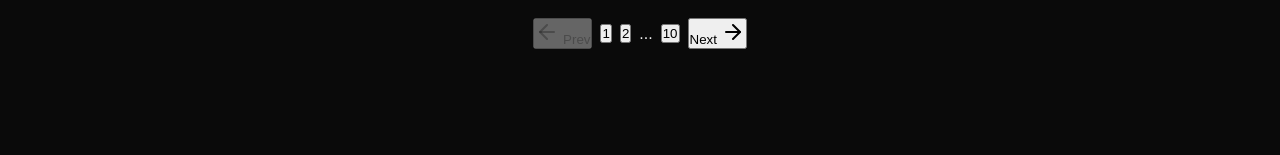
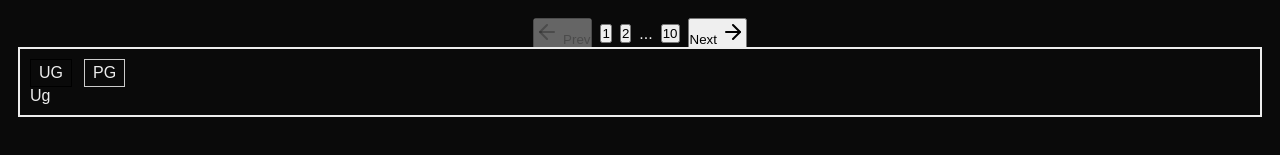
Before and after one commit to Clement127001/frontend-prep, a Next.js app: page / in a window 1280 px wide. Shown: the part 1236-1391 px from the top of the page. Before the commit the page ends 1305 px from the top, so only its background shows below. Built offline with nearby package versions, Linux system fonts and the light colour scheme.

Commit message:
add tabs component

```diff
--- a/src/components/StudentListComponent.tsx
+++ b/src/components/StudentListComponent.tsx
@@ -8,6 +8,7 @@ import { StudentListSearchQueryType } from "@/types/studentList";
 import HomeModule from "@/styles/Home.module.css";
 import Pagination from "@/components/Pagination";
 import useToast from "@/hooks/useToast";
+import StudentTabsContiner from "@/components/studentTab/StudentTabsContainer";
 
 //TODO: remove the dummy value
 const TOTOAL_PAGE = 10;
@@ -74,6 +75,8 @@ const StudentListComponent = () => {
           totalPages={TOTOAL_PAGE}
           handleChangePageNumber={handleChangePageNumber}
         />
+
+        <StudentTabsContiner />
       </div>
 
       {createModalOpened && (
--- a/src/components/StudentListContainer.tsx
+++ b/src/components/StudentListContainer.tsx
@@ -24,22 +24,23 @@ const StudentListContainer = memo(
   }: {
     studentListSearchQuery: StudentListSearchQueryType;
   }) => {
+    //FIXME: dummy fetch only for name sake
     //actual data fetching, with having the query
     // const [isLoading, setIsLoading] = useState<boolean>(false);
     // const [error, setError] = useState<string | null>(null);
-    const { searchText, refetchStudentList, pageNumber } =
-      studentListSearchQuery;
     // const [studentList, setStudentList] = useState<StudentType[] | null>(
     //   studentData
     // );
+
+    const { searchText, refetchStudentList, pageNumber } =
+      studentListSearchQuery;
+
     const [editId, setEditId] = useState<string | null>(null);
     const [deleteId, setDeleteId] = useState<string | null>(null);
     const [editModalOpened, setEditModalOpened] = useState<boolean>(false);
     const [deleteModalOpened, setDeleteModalOpened] = useState<boolean>(false);
 
     const debouncedSearchText = useDebounce(searchText, 300);
-
-    console.log("refetching");
 
     const handleEdit = useCallback((studentId: string) => {
       setEditId(studentId);
@@ -61,6 +62,7 @@ const StudentListContainer = memo(
       setDeleteId(null);
     };
 
+    //FIXME: dummy fetch only for name sake
     // const fetchUserList = async () => {
     //   try {
     //     setIsLoading(true);
@@ -114,6 +116,7 @@ const StudentListContainer = memo(
       }
     };
 
+    //FIXME: dummy fetch only for name sake
     //for intial fetching
     // useEffect(() => {
     //   fetchUserList();
--- /dev/null
+++ b/src/components/studentTab/StudentTab.tsx
@@ -0,0 +1,13 @@
+import { CourseTypeEnum } from "@/types/studentList";
+
+const StudentTab = ({ activeTab }: { activeTab: CourseTypeEnum }) => {
+  switch (activeTab) {
+    case CourseTypeEnum.UG:
+      return <p>Ug</p>;
+
+    case CourseTypeEnum.PG:
+      return <p>PG</p>;
+  }
+};
+
+export default StudentTab;
--- /dev/null
+++ b/src/components/studentTab/StudentTabsContainer.tsx
@@ -0,0 +1,39 @@
+import { CourseTypeEnum } from "@/types/studentList";
+import { useQueryState } from "@/hooks/useQueryState";
+import StudentTab from "@/components/studentTab/StudentTab";
+import Styles from "@/styles/StudentTabs.module.css";
+
+const StudentTabsContiner = () => {
+  const [activeTab, setActiveTab] = useQueryState<CourseTypeEnum>(
+    "activeStudentTab",
+    CourseTypeEnum.UG
+  );
+
+  const tabList = Object.keys(CourseTypeEnum);
+
+  if (!activeTab) return <></>;
+
+  return (
+    <div className={Styles.studentTabContianer}>
+      <ul className={Styles.tabsContainer}>
+        {tabList.map((tab) => {
+          const isActive = activeTab === tab;
+          return (
+            <li
+              className={`${Styles.tab} ${isActive && Styles.activeTab}`}
+              onClick={() => {
+                setActiveTab(tab as CourseTypeEnum);
+              }}
+            >
+              {tab}
+            </li>
+          );
+        })}
+      </ul>
+
+      <StudentTab activeTab={activeTab} />
+    </div>
+  );
+};
+
+export default StudentTabsContiner;
--- /dev/null
+++ b/src/styles/StudentTabs.module.css
@@ -0,0 +1,20 @@
+.studentTabContianer {
+  padding: 10px;
+  outline: 2px solid;
+  margin-bottom: 200px;
+}
+
+.tabsContainer {
+  display: flex;
+  gap: 12px;
+  list-style: none;
+}
+
+.tab {
+  padding: 4px 8px;
+  border: 1px solid #ccc;
+}
+
+.activeTab {
+  border: 1px solid #000;
+}
```
